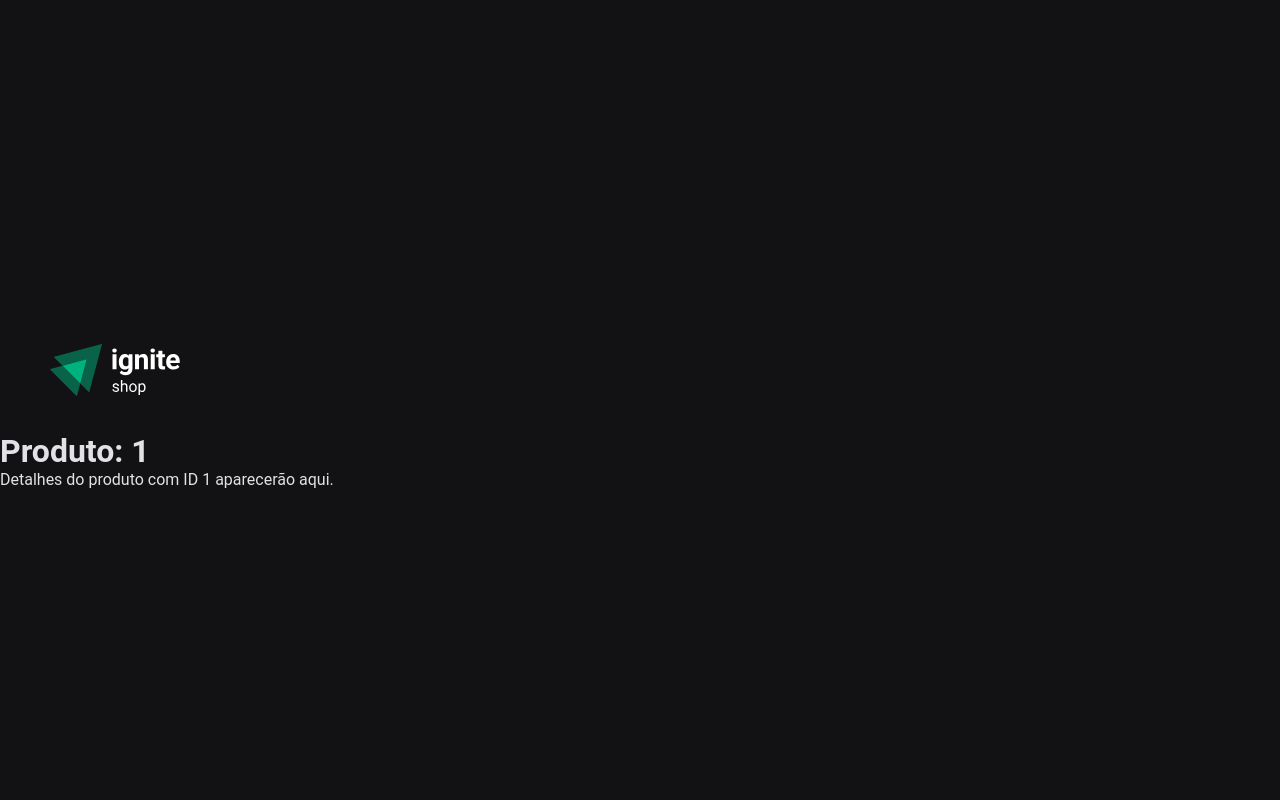
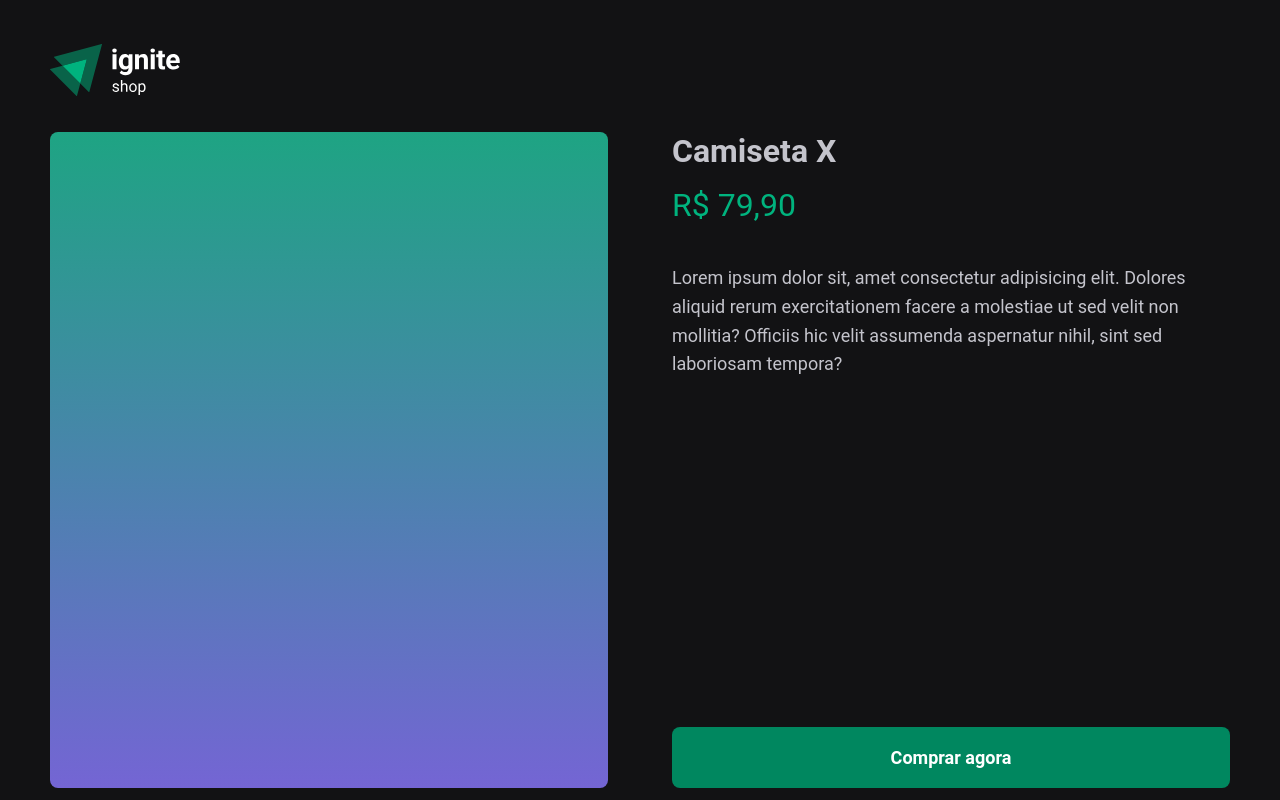
Before and after one commit to ThauanyAA/ignite_shop, a Next.js app: page /product/1 in a window 1280 px wide. Built offline with nearby package versions, Linux system fonts and the light colour scheme.

Commit message:
Product page structure

```diff
--- a/src/app/SliderHome.tsx
+++ b/src/app/SliderHome.tsx
@@ -2,6 +2,7 @@
 import Image from 'next/image'
 import { useKeenSlider } from 'keen-slider/react'
 import { HomeContainer, Product } from "../styles/pages/home"
+import Link from 'next/link'
 
 interface ProductItem {
   id: string
@@ -25,6 +26,7 @@
   return (
     <HomeContainer ref={sliderRef} className="keen-slider">
       {products.map(product => (
+        <Link href={`/product/${product.id}`} key={product.id}>
           <Product key={product.id} className="keen-slider__slide">
             <Image src={product.imageUrl} width={520} height={480} alt="" />
             <footer>
@@ -32,6 +34,7 @@
               <span>R$ {product.price.toFixed(2)}</span>
             </footer>
           </Product>
+        </Link>
       ))}
     </HomeContainer>
   );
--- a/src/app/product/[id]/page.tsx
+++ b/src/app/product/[id]/page.tsx
@@ -1,3 +1,5 @@
+import { ImageContainer, ProductContainer, ProductDetails } from "@/styles/pages/product";
+
 interface ProductPageProps {
   params: {
     id: string;
@@ -6,9 +8,20 @@
 
 export default function ProductPage({ params }: ProductPageProps) {
   return (
-    <main>
-      <h1>Produto: {params.id}</h1>
-      <p>Detalhes do produto com ID {params.id} aparecerão aqui.</p>
-    </main>
+    <ProductContainer>
+      <ImageContainer>
+      </ImageContainer>
+
+      <ProductDetails>
+        <h1>Camiseta X</h1>
+        <span>R$ 79,90</span>
+
+        <p>Lorem ipsum dolor sit, amet consectetur adipisicing elit. Dolores aliquid rerum exercitationem facere a molestiae ut sed velit non mollitia? Officiis hic velit assumenda aspernatur nihil, sint sed laboriosam tempora?</p>
+
+        <button>
+          Comprar agora
+        </button>
+      </ProductDetails>
+    </ProductContainer>
   );
 }
--- a/src/styles/global.ts
+++ b/src/styles/global.ts
@@ -1,7 +1,11 @@
 import { globalCss } from '.'
 
 export const globalStyles = globalCss({
-  '*': { margin: 0, padding: 0, boxSizing: 'border-box' },
+  '*': {
+    margin: 0,
+    padding: 0,
+    boxSizing: 'border-box'
+  },
   body: {
     fontFamily: '$body',
     '-webkit-font-smoothing': 'antialiased',
--- a/src/styles/pages/home.ts
+++ b/src/styles/pages/home.ts
@@ -8,7 +8,7 @@
   minHeight: 656
 })
 
-export const Product = styled('a', {
+export const Product = styled('div', {
   background: 'linear-gradient(180deg, #1ea483 0%, #7465d4 100%)',
   borderRadius: 8,
   cursor: 'pointer',
@@ -43,7 +43,8 @@
     transition: 'all 0.2s ease-in-out',
 
     strong: {
-      fontSize: '$lg'
+      fontSize: '$lg',
+      color: '$gray100',
     },
 
     span: {
--- /dev/null
+++ b/src/styles/pages/product.ts
@@ -0,0 +1,68 @@
+import { styled } from "..";
+
+export const ProductContainer = styled('main', {
+  display: 'grid',
+  gridTemplateColumns: '1fr 1fr',
+  alignItems: 'stretch',
+  gap: '4rem',
+
+  maxWidth: 1180,
+  margin: '0 auto'
+})
+
+export const ImageContainer = styled('div', {
+  width: '100%',
+  maxWidth: 576,
+  height: 656,
+  background: 'linear-gradient(180deg, #1ea483 0%, #7465d4 100%)',
+  borderRadius: 8,
+  padding: '0.25rem',
+
+  display: 'flex',
+  alignItems: 'center',
+  justifyContent: 'center',
+
+  img: {
+    objectFit: 'cover',
+  }
+})
+
+export const ProductDetails = styled('div', {
+  display: 'flex',
+  flexDirection: 'column',
+
+  h1: {
+    fontSize: '$2xl',
+    color: '$gray300',
+  },
+
+  span: {
+    marginTop: '1rem',
+    display: 'block',
+    fontSize: '$2xl',
+    color: '$green300',
+  },
+
+  p: {
+    marginTop: '2.5rem',
+    fontSize: '$md',
+    lineHeight: 1.6,
+    color: '$gray300',
+  },
+
+  button: {
+    marginTop: 'auto',
+    backgroundColor: '$green500',
+    border: 0,
+    color: '$white',
+    borderRadius: 8,
+    padding: '1.25rem',
+    cursor: 'pointer',
+    fontWeight: 'bold',
+    fontSize: '$md',
+
+    '&:hover': {
+      backgroundColor: '$green300',
+    }
+  },
+})
```
Lines whose indentation alone changed are shown as unchanged.
